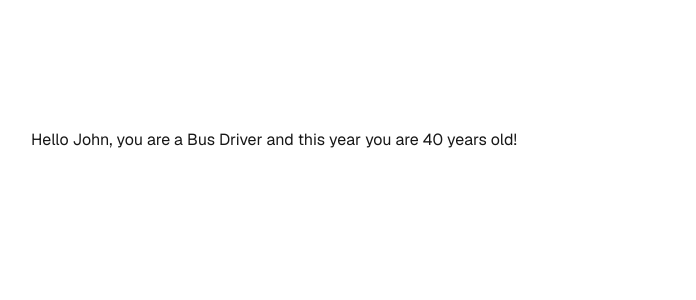
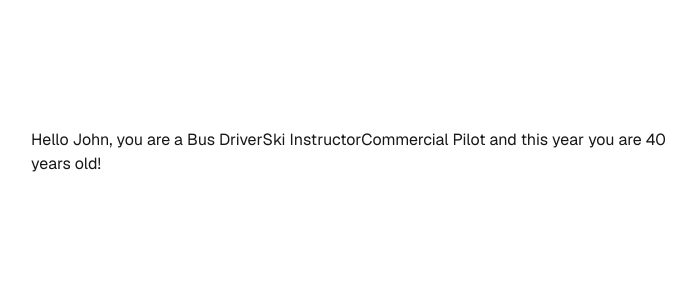
Before and after one commit to JamesonRGrieve-Instruction/React-Winter-2026-Demo, a Next.js app: page / in a window 1280 px wide. Shown: the top 300 px of the page, without its empty margins (289-985 px from the left). Built offline with nearby package versions, Linux system fonts and the light colour scheme.

Commit message:
Array example;

```diff
--- a/src/app/Greeter.js
+++ b/src/app/Greeter.js
@@ -1,8 +1,8 @@
 "use client";
 
 
-export default function Greeter({ name, age, profession }) {
+export default function Greeter({ name, age, professions }) {
     return (
-        <p>Hello {name}, you are a {profession} and this year you are {age} years old!</p>
+        <p>Hello {name}, you are a {professions.map(profession => <span key={profession}>{profession}</span>)} and this year you are {age} years old!</p>
     );
 }
--- a/src/app/page.js
+++ b/src/app/page.js
@@ -12,7 +12,7 @@ export default function Home() {
   return (
     <div className="flex min-h-screen items-center justify-center bg-zinc-50 font-sans dark:bg-black">
       <main className="flex min-h-screen w-full max-w-3xl flex-col items-center justify-between py-32 px-16 bg-white dark:bg-black sm:items-start">
-        <Greeter name={"John"} age={40} profession={"Bus Driver"} />
+        <Greeter name={"John"} age={40} professions={["Bus Driver", "Ski Instructor", "Commercial Pilot"]} />
       </main>
     </div>
   );
```
